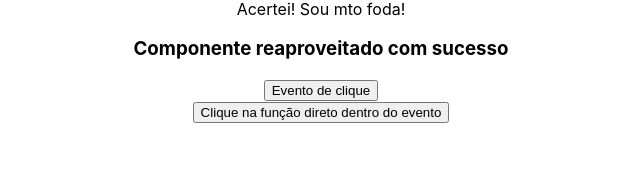
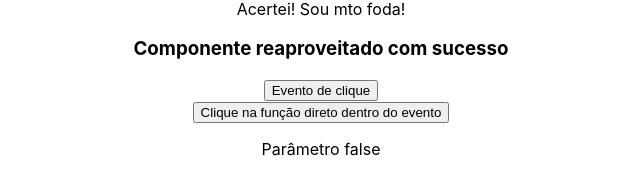
Before and after one commit to WillRadi/react_udemy, a React (Create React App) app in the folder 02_FUNDAMENTOS/fundamentos/: page / in a window 1280 px wide. Shown: the part 309-504 px from the top of the page, without its empty margins (319-959 px from the left). Built offline with nearby package versions, Linux system fonts and the light colour scheme.

Commit message:
Feat: html fora do jsx

```diff
--- a/02_FUNDAMENTOS/fundamentos/src/components/Events.js
+++ b/02_FUNDAMENTOS/fundamentos/src/components/Events.js
@@ -2,6 +2,14 @@ const Events = () => {
   const handleClick = (e) => {
     console.log(e)
     console.log('clicou')
+  }
+
+  const printSomething = (param) => {
+    if (param) {
+      return <p>Parâmetro true</p>
+    } else {
+      return <p>Parâmetro false</p>
+    }
   }
 
   return (
@@ -12,6 +20,7 @@ const Events = () => {
       <div>
         <button onClick={() => console.log('vc clicou direto na função')}>Clique na função direto dentro do evento</button>
       </div>
+      {printSomething(false)}
     </div>
   )
 }
```
